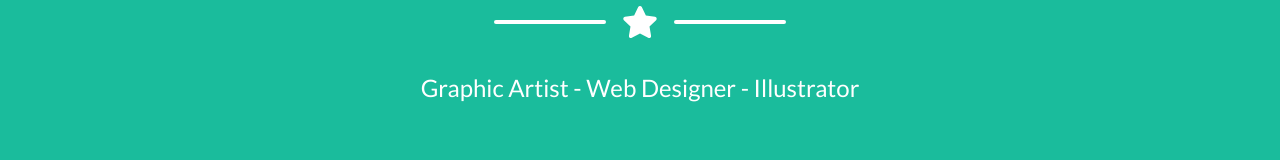
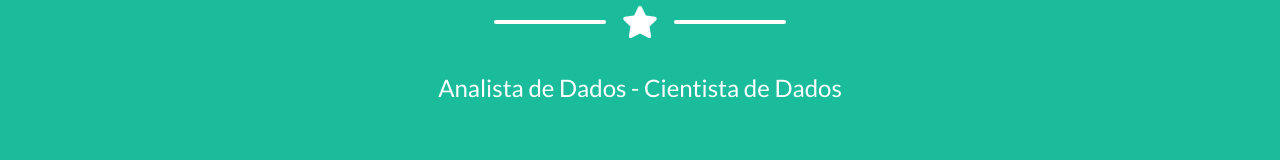
Before and after one commit to Gabriel-Curvelo/portfolio, a plain HTML site: page index.html in a window 1280 px wide. Shown: the part 581-741 px from the top of the page. Drawn offline with nearby package versions, Linux system fonts and the light colour scheme.

Commit message:
Update index.html

```diff
--- a/index.html
+++ b/index.html
@@ -48,7 +48,7 @@
                     <div class="divider-custom-line"></div>
                 </div>
                 <!-- Masthead Subheading-->
-                <p class="masthead-subheading font-weight-light mb-0">Graphic Artist - Web Designer - Illustrator</p>
+                <p class="masthead-subheading font-weight-light mb-0">Analista de Dados - Cientista de Dados</p>
             </div>
         </header>
         <!-- Portfolio Section-->
```
